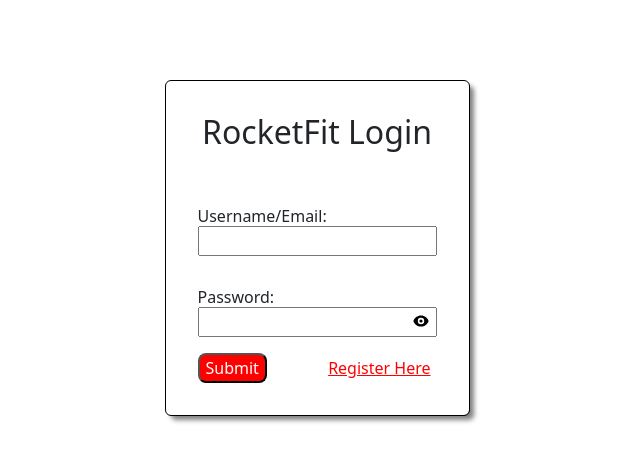
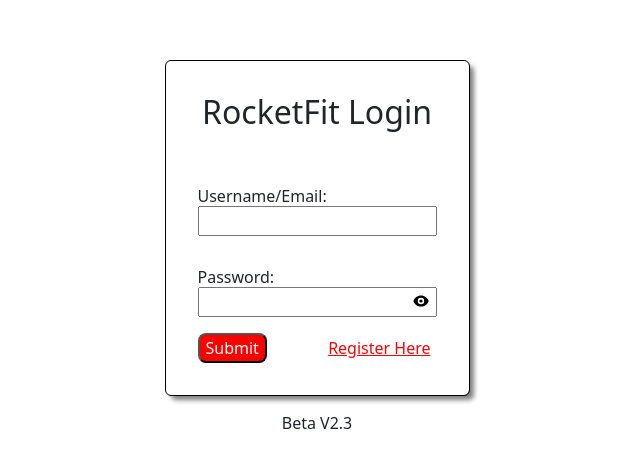
Before and after one commit to talemu/RocketFit, a React (Vite) app in the folder rocket-fit-front/client/: page /login in a window 1280 px wide. Shown: the part 168-636 px from the top of the page, without its empty margins (323-963 px from the left). Built offline with nearby package versions, Linux system fonts and the light colour scheme; no server answers; the HTML template or start-up script is replaced by a standard one.

Commit message:
Version Displayed in Frontend and workflow configured

```diff
--- a/rocket-fit-front/client/src/pages/AuthenticationPage.tsx
+++ b/rocket-fit-front/client/src/pages/AuthenticationPage.tsx
@@ -2,6 +2,10 @@ import { useState } from "react";
 import styled from "styled-components";
 import AuthenticationInput from "../components/AuthenticationInput";
 import { Container, Box } from "@chakra-ui/react";
+
+const VersionTag = styled.div`
+  padding-top: 1em;
+`;
 
 const LoginHeader1 = styled.h1`
   @media only screen and (min-width: 768px) {
@@ -22,6 +26,7 @@ const ContainerDiv = styled(Container)`
   justify-content: center;
   align-items: center;
   height: 100vh;
+  flex-direction: column;
 `;
 
 const BoxDiv = styled(Box)`
@@ -70,6 +75,7 @@ const AuthenticationPage = ({ sendDataToParent }: Props) => {
           )}
           <AuthenticationInput sendDataToPage={handleInputData} />
         </BoxDiv>
+        <VersionTag>Beta V2.3</VersionTag>
       </ContainerDiv>
     </>
   );
```
Also changed, not shown: 2 other files (tests, documents, lock files or other folders).
